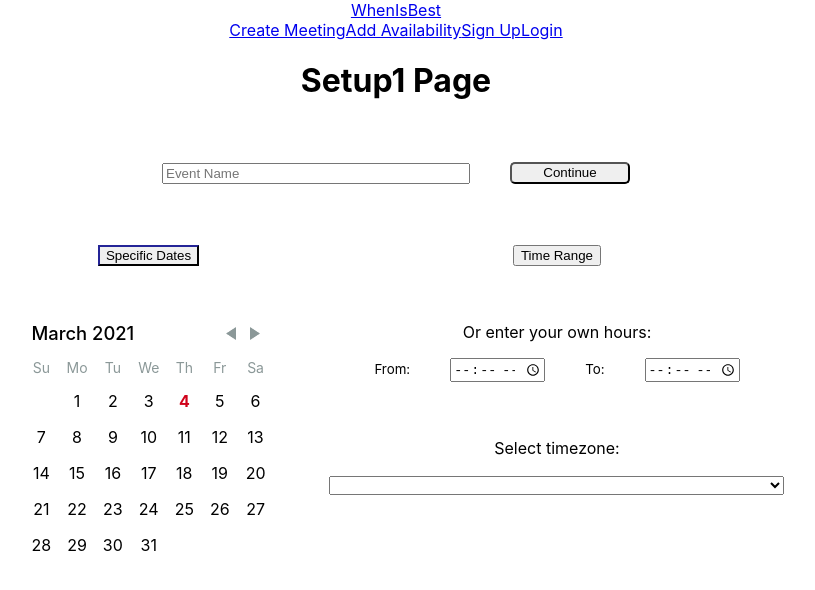
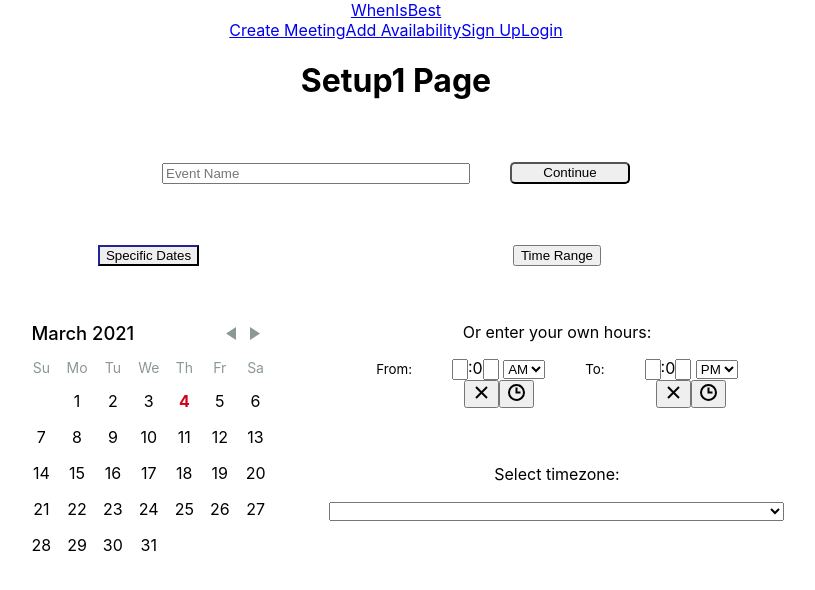
Before and after one commit to alimsiv/WhenIsBest, a React (Create React App) app: page /setup1 in a window 1280 px wide. Shown: the top 590 px of the page, without its empty margins (244-1059 px from the left). Built offline with nearby package versions, Linux system fonts and the light colour scheme; no server answers.

Commit message:
improved timeselection on setup1

```diff
--- a/package.json
+++ b/package.json
@@ -17,6 +17,7 @@
     "react-dom": "^17.0.1",
     "react-scripts": "4.0.2",
     "react-table-drag-select": "^0.3.1",
+    "react-time-picker": "^4.1.2",
     "web-vitals": "^1.1.0"
   },
   "scripts": {
--- a/src/pages/Setup1Page.js
+++ b/src/pages/Setup1Page.js
@@ -10,6 +10,7 @@ import '../styling/styles.css';
 import history from './../history'
 import DayPicker, { DateUtils } from 'react-day-picker';
 import 'react-day-picker/lib/style.css';
+import TimePicker from 'react-time-picker';
 import TableDragSelect from "react-table-drag-select";
 
 
@@ -24,12 +25,14 @@ class Setup1Page extends Component{
         this.handleMonthViewDaySelected = this.handleMonthViewDaySelected.bind(this);
         this.handleDateTypesChanged = this.handleDateTypesChanged.bind(this);
         this.handleTimeRangeChanged = this.handleTimeRangeChanged.bind(this);
+        this.handleTimeRangeStartChanged = this.handleTimeRangeStartChanged.bind(this);
+        this.handleTimeRangeEndChanged = this.handleTimeRangeEndChanged.bind(this);
         this.handleCreateEvent = this.handleCreateEvent.bind(this);
 
         this.state = {
             //0 for Specific Dates, 1 for Days of the Week
             dateType: 0,
-            start: 8, end: 17,
+            start: '8:00', end: '17:00',
             mon: false, tue: false, wed: false, thu: false, fri: false, sat: false, sun: false,
             selectedDays: [],
             timezoneOffset: 0 //getTimeZoneOffset, opposite sign, time in minutes (NY=-540)
@@ -66,6 +69,20 @@ class Setup1Page extends Component{
         if (this.state.start !== newStart){
             this.setState({start:newStart});
         }
+        if (this.state.end !== newEnd){
+            this.setState({end:newEnd});
+        }
+    }
+
+    handleTimeRangeStartChanged(newStart) {
+        console.log('Time range changed')
+        if (this.state.start !== newStart){
+            this.setState({start:newStart});
+        }
+    }
+
+    handleTimeRangeEndChanged(newEnd) {
+        console.log('Time range changed')
         if (this.state.end !== newEnd){
             this.setState({end:newEnd});
         }
@@ -115,17 +132,16 @@ class Setup1Page extends Component{
                         <small>From:  </small>
                     </div>
                     <div className="flex-child">
-                        <form>
+                        {/* <form>
                             <input id="time-range-start" type="time" className="form-control" placeholder="From" value="8:00am"/>
-                        </form>
+                        </form> */}
+                        <TimePicker onChange={value => this.handleTimeRangeStartChanged(value)} value={this.state.start} />
                     </div>
                     <div className="flex-child">
                         <small>To:  </small>
                     </div>
                     <div className="flex-child">
-                        <form>
-                            <input id="time-range-end" type="time" className="form-control" placeholder="To" value="5:00pm"/>
-                        </form>
+                        <TimePicker onChange={value => this.handleTimeRangeEndChanged(value)} value={this.state.end} />
                     </div>
                 </div>
             </>
@@ -246,8 +262,8 @@ class Setup1Page extends Component{
                     </Dropdown.Toggle>
 
                     <Dropdown.Menu>
-                        <Dropdown.Item  onSelect={() => this.handleTimeRangeChanged(8,17)}>Work-day hours (8-5)</Dropdown.Item>
-                        <Dropdown.Item  onSelect={() => this.handleTimeRangeChanged(7,23)}>All-day (7-11)</Dropdown.Item>
+                        <Dropdown.Item  onSelect={() => this.handleTimeRangeChanged('8:00','17:00')}>Work-day hours (8-5)</Dropdown.Item>
+                        <Dropdown.Item  onSelect={() => this.handleTimeRangeChanged('7:00','23:00')}>All-day (7-11)</Dropdown.Item>
                     </Dropdown.Menu>
                 </Dropdown>
 
--- a/src/pages/Setup2Page.js
+++ b/src/pages/Setup2Page.js
@@ -7,14 +7,36 @@ import TimeSlotTable from "../shared/TimeSlotTable";
 
 class Setup2Page extends Component{
 
+    startAndEndStuff(){
+        const state = this.props.location.state
+        var stSplit = state.start.split(':');
+        var sthr = parseInt(stSplit[0]);
+        var stmin = parseInt(stSplit[1]);
+
+        var endSplit = state.end.split(':');
+        var endhr = parseInt(endSplit[0]);
+        var endmin = parseInt(endSplit[1]);
+
+        var timeslots = (endhr - sthr) * 4;
+        timeslots += Math.ceil((endmin - stmin) / 15);
+
+        var minStart = sthr * 60 + (Math.ceil(stmin / 15) *15)
+
+        return [timeslots,minStart]
+    }
+
+
     daysofweekMode() {
         const state = this.props.location.state
         var weekdays = ["Monday","Tuesday","Wednesday","Thursday", "Friday", "Saturday", "Sunday"]
         var days = [];
         var innerArr = [];
         const showTimeSlot = [];
-        var timeslots = (state.end - state.start) * 4; //number of 15 min timeslots we need (will need to change to account for minutes)
+        //var timeslots = (state.end - state.start) * 4; //number of 15 min timeslots we need (will need to change to account for minutes)
 
+        var timeStuff = this.startAndEndStuff();
+        var minStart = timeStuff[1];
+        var timeslots = timeStuff[0];
         //translates true/false format into days of week
         for(var i = 0; i < 7;i++){
             if(state.days[i]){
@@ -34,7 +56,7 @@ class Setup2Page extends Component{
 
         return(
             <>
-                <TimeSlotTable type = {state.type} dates={days} showTimeSlot={showTimeSlot} minStartTime={state.start*60}/>
+                <TimeSlotTable type = {state.type} dates={days} showTimeSlot={showTimeSlot} minStartTime={minStart}/>
             </>
         );
     }
```
Also changed, not shown: 1 other file (tests, documents, lock files or other folders).
